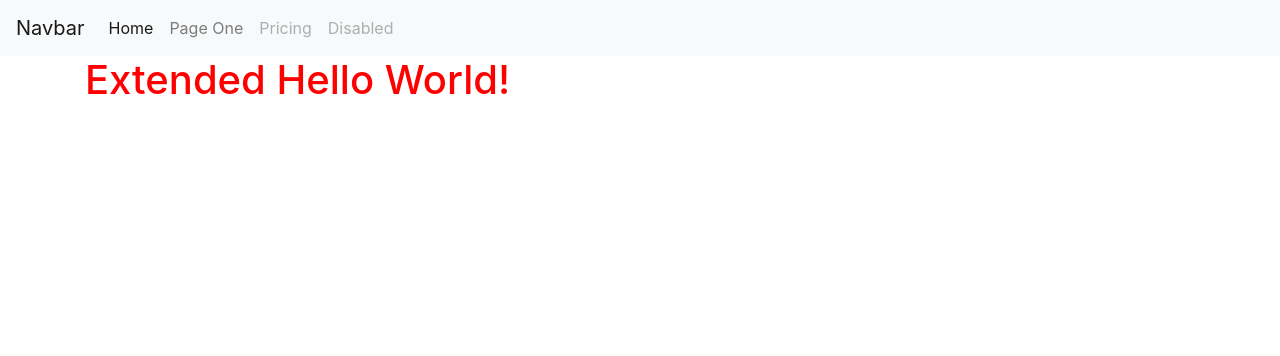
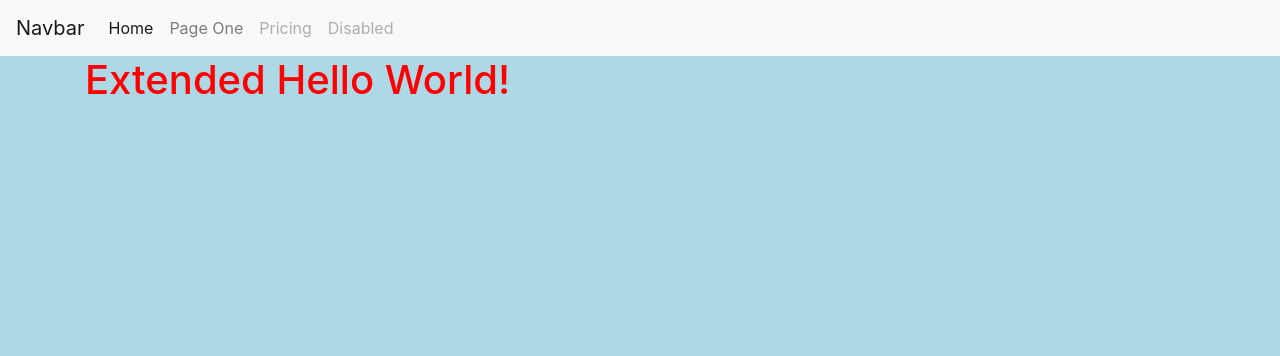
Before and after one commit to codecampNick/TestSite, a Django app: page /pageone in a window 1280 px wide. Shown: the top 356 px of the page. Run offline with Django 3.2, Linux system fonts and the light colour scheme; some libraries are stand-ins or nearby versions.

Commit message:
Adding css

```diff
--- /dev/null
+++ b/pageone/static/css/pageone.css
@@ -0,0 +1,7 @@
+body {
+    background-color: lightblue;
+}
+
+.test {
+    color: red;
+}
--- a/pageone/templates/index_pageone.html
+++ b/pageone/templates/index_pageone.html
@@ -1,5 +1,9 @@
 {% extends 'base.html' %}
+{% load static %}
+{% block css %}
+    <link rel="stylesheet" type="text/css" href="{% static 'css/pageone.css' %}" />
+{% endblock css %}
 
 {% block main_content %}
-    <h1 style="color: red">Extended Hello World!</h1>
+    <h1 class="test">Extended Hello World!</h1>
 {% endblock main_content %}
--- a/templates/base.html
+++ b/templates/base.html
@@ -8,7 +8,7 @@
     <!-- Bootstrap CSS -->
     <link rel="stylesheet" href="https://stackpath.bootstrapcdn.com/bootstrap/4.3.1/css/bootstrap.min.css"
           integrity="sha384-ggOyR0iXCbMQv3Xipma34MD+dH/1fQ784/j6cY/iJTQUOhcWr7x9JvoRxT2MZw1T" crossorigin="anonymous">
-
+    {% block css %}{% endblock css %}
     <title>Hello, world!</title>
 </head>
 <body>
--- a/testsite/settings.py
+++ b/testsite/settings.py
@@ -121,3 +121,7 @@ USE_TZ = True
 # https://docs.djangoproject.com/en/2.1/howto/static-files/
 
 STATIC_URL = '/static/'
+
+STATICFILES_DIRS = [
+    'pageone/static',
+]
--- a/testsite/urls.py
+++ b/testsite/urls.py
@@ -20,7 +20,7 @@ from . import views
 
 
 urlpatterns = [
-    url(r'^/?$', views.index),
+    url(r'^$', views.index),
     url(r'pageone/?', include('pageone.urls')),
     path('admin/', admin.site.urls),
 ]
```
